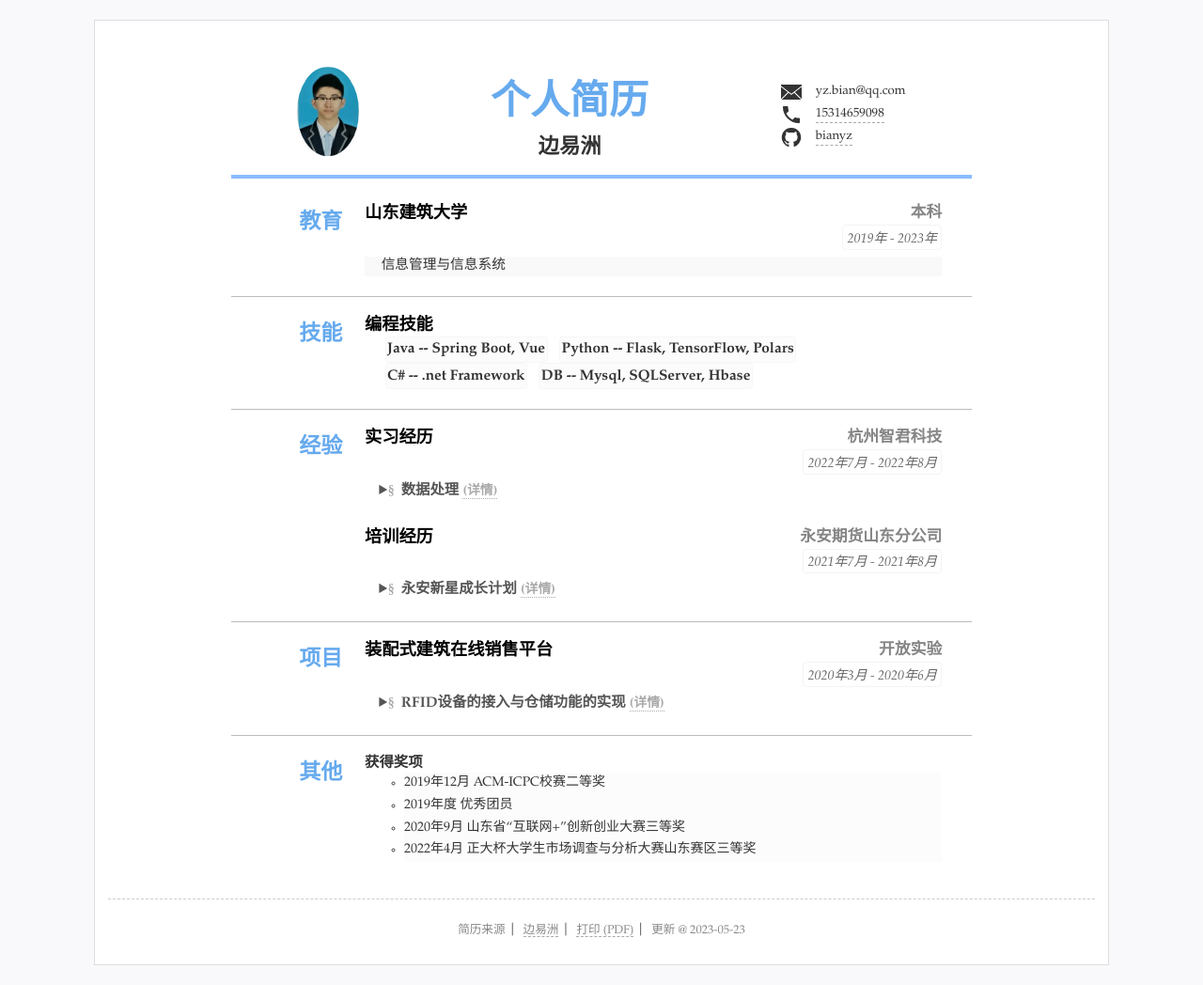
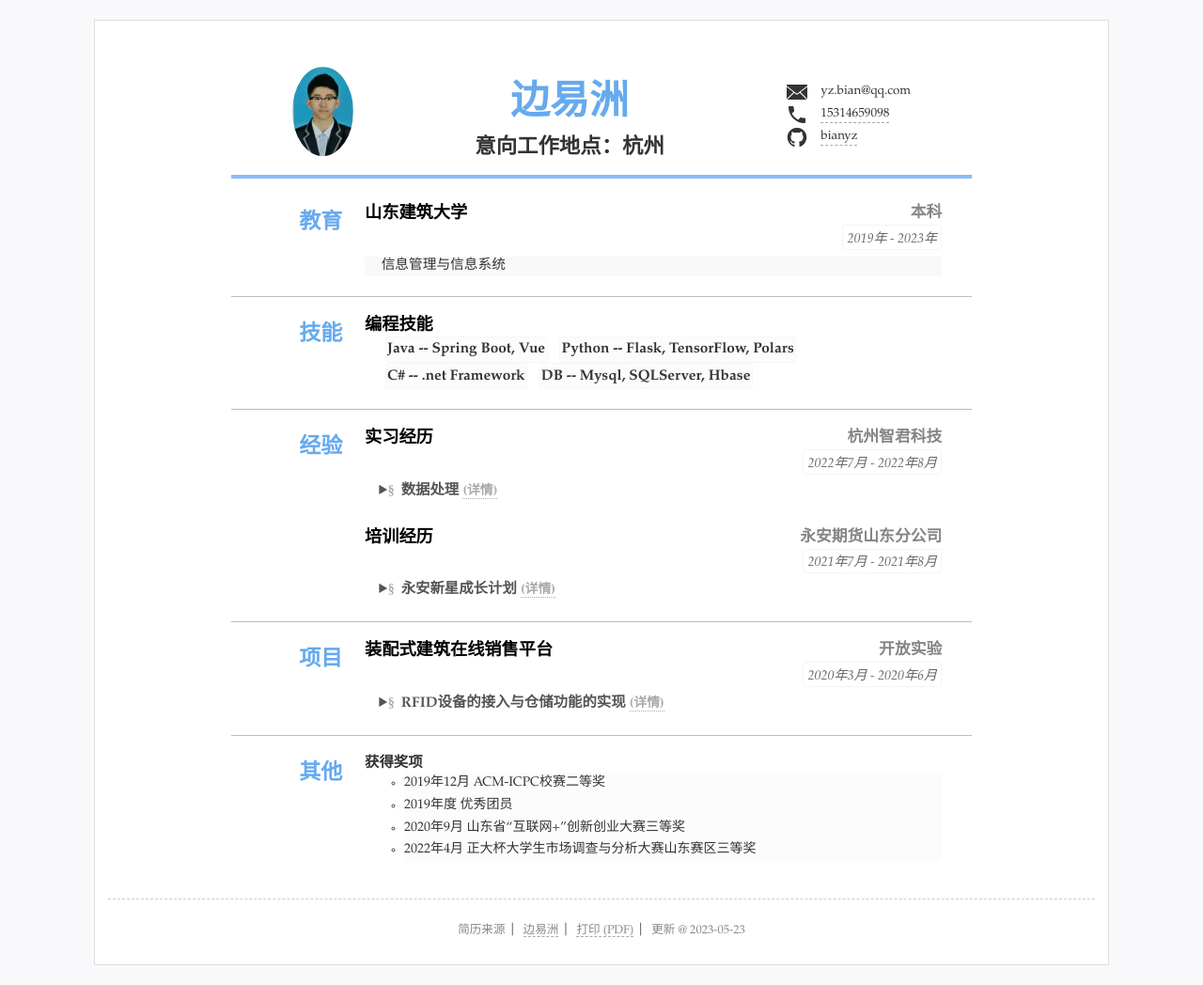
Before and after one commit to bianyz/CV, a Jekyll site: the page built from index.html, in a window 1280 px wide. Shown: the whole page at 94% size. Built offline with Jekyll 4.4.1, drawn with Linux system fonts in a browser that asks for light colours.

Commit message:
Add city

```diff
--- a/_data/resume.yml
+++ b/_data/resume.yml
@@ -3,8 +3,8 @@
 
 title: "个人简历"
 lang: "zh" #语言设置 zh表示中文 en  表示英语
-name: "个人简历"
-jobtitle: "边易洲"  #可空不显示
+name: "边易洲"
+jobtitle: "意向工作地点：杭州"  #可空不显示
 photo: "assets/img/selfGraph.jpg" #照片可空，不显示
 
 #联系方式
```
